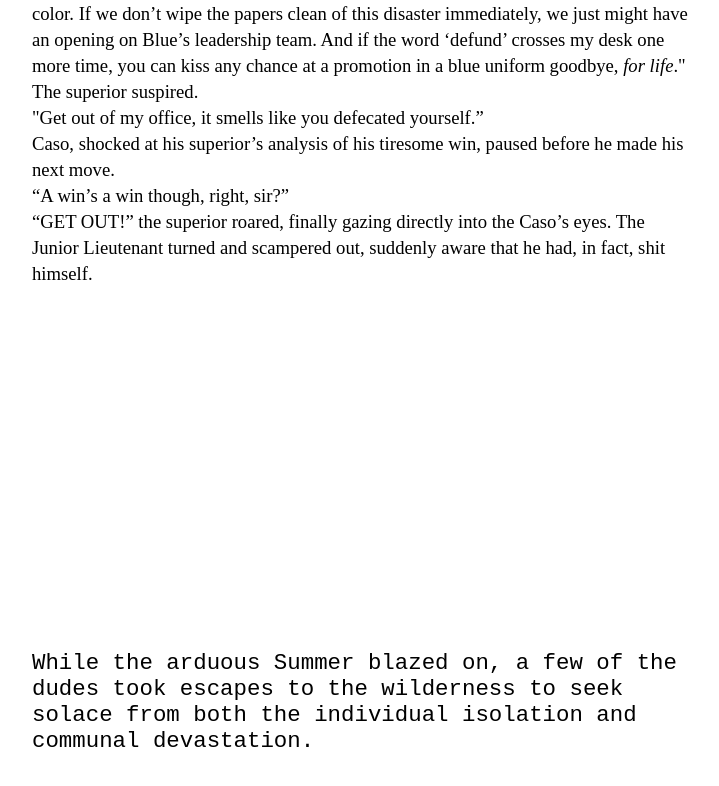
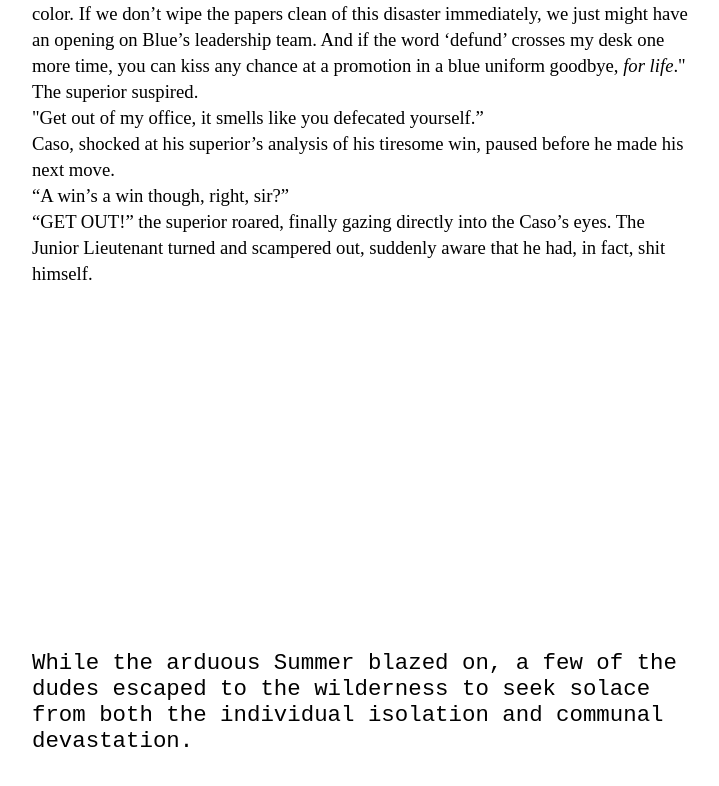
Before and after one commit to kduckets/tfw, a Next.js app: page / in a window 1280 px wide. Shown: the part 10920-11706 px from the top of the page, without its empty margins (277-996 px from the left). Built offline with nearby package versions, Linux system fonts and the light colour scheme; a web font is replaced by a local one.

Commit message:
Update index.js

```diff
--- a/pages/index.js
+++ b/pages/index.js
@@ -304,7 +304,7 @@ The Junior Lieutenant turned and scampered out, suddenly aware that he had, in f
 
 <div className="fullHeight">
   <p className="narration">
-  While the arduous Summer blazed on, a few of the dudes took escapes to the wilderness
+  While the arduous Summer blazed on, a few of the dudes escaped to the wilderness
    to seek solace from both the individual isolation and communal devastation.
   </p>
 </div>
```
